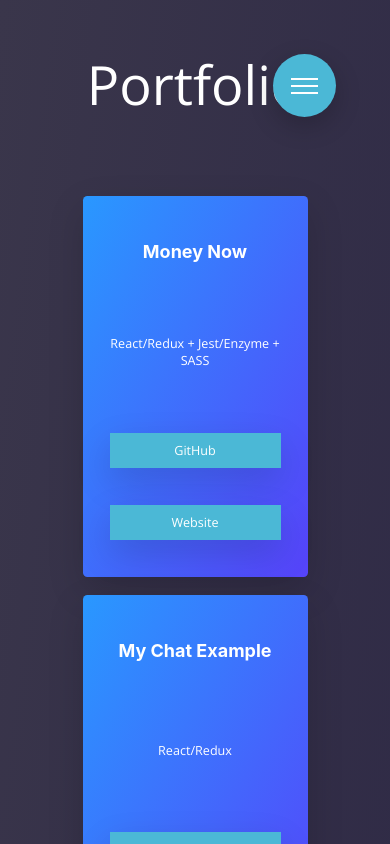
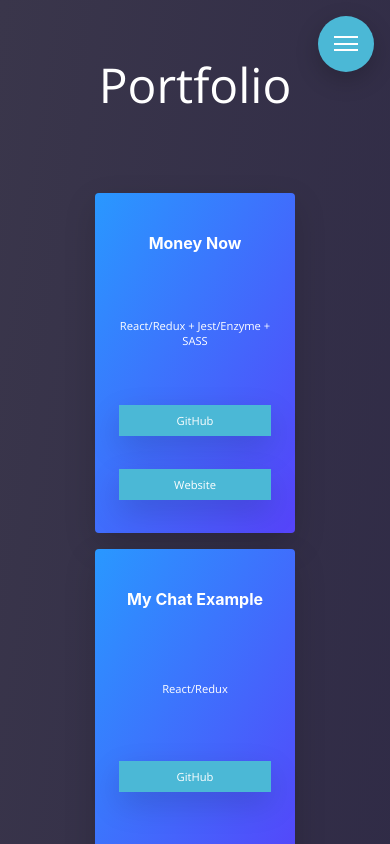
Before and after one commit to HenriqueFadoni/portfolio-2.0, a React (Create React App) app: page /portfolio in a window 390 px wide. Shown: the top 844 px of the page. Built offline with nearby package versions, Linux system fonts and the light colour scheme.

Commit message:
Creating Media Queries for Responsive Layout ( Tab-Port ) and disabling animations

```diff
--- a/src/sass/base/_base.scss
+++ b/src/sass/base/_base.scss
@@ -16,6 +16,10 @@ html {
     @include respond(tab-land) {
         font-size: 56.25%; // 1rem = 9px
     }
+
+    @include respond(tab-land) {
+        font-size: 50%; // 1rem = 8px
+    }
 }
 
 body {
--- a/src/sass/components/_cards.scss
+++ b/src/sass/components/_cards.scss
@@ -28,6 +28,11 @@
             display: inline;
             margin: 1rem 3rem;
         }
+
+        @include respond(tab-port) {
+            font-size: 1.2rem;
+            p { margin: 1rem 1rem };
+        }
     }
 
     &-1 { animation: moveInLeftNoBouncing .5s backwards};
@@ -38,6 +43,8 @@
     &-2:hover,
     &-3:hover {
         transform: translateY(-1rem);
+
+        @include respond(tab-land) { transform: translateY(0) };
     }
 }
 
--- a/src/sass/layout/_navigation.scss
+++ b/src/sass/layout/_navigation.scss
@@ -14,6 +14,11 @@
         border: none;
         text-align: center;
         cursor: pointer;
+
+        @include respond(tab-port) {
+            top: 2rem;
+            right: 2rem;
+        }
     }
 
     // -------------------------------------------
@@ -33,6 +38,11 @@
         );
         z-index: 1000 !important;
         transition: transform 0.5s cubic-bezier(0.86, 0, 0.07, 1);
+
+        @include respond(tab-port) {
+            top: 2.5rem;
+            right: 2.5rem;
+        }
     }
 
     &__background-active {
--- a/src/sass/pages/_contacts.scss
+++ b/src/sass/pages/_contacts.scss
@@ -80,6 +80,11 @@
             a:hover {
                 color: $color-blue;
                 transform: translateX(1rem);
+
+                @include respond(tab-land) {
+                    color: $color-blue-darkest;
+                    transform: translateX(0);
+                }
             }
         }
     }
@@ -87,14 +92,10 @@
     &__address {
         @include allSpaceBgWhite;
 
-
         font-size: 1.2rem;
         color: $color-blue-darkest;
         padding: 4rem;
         animation: moveInRight2 .5s .7s backwards;
-
-        justify-self: center;
-        align-self: flex-start;
 
         &-subtitle { margin-bottom: .7rem };
         h3:last-child {
@@ -135,5 +136,10 @@
     &__cta a:hover {
         font-size: 3.2rem;
         color: $color-blue;
+
+        @include respond(tab-land) {
+            font-size: 3rem;
+            color: $color-blue-darkest;
+        }
     }
 }
--- a/src/sass/pages/_description.scss
+++ b/src/sass/pages/_description.scss
@@ -17,6 +17,12 @@
     grid-template-columns: minmax(1fr, min-content);
     grid-template-rows: 30rem 50rem;
 
+    @include respond(tab-port) {
+        height: 100vh;
+        background-position: center;
+        grid-template-rows: auto;
+        padding-bottom: 5rem;
+    }
     //-------------------------------
     // GRID-1, GRID-CARDS
 
@@ -27,6 +33,11 @@
 
         justify-content: center;
         margin: 5%;
+
+        @include respond(tab-port) {
+            margin: 10% 10% 4% 10%;
+            grid-template-columns: repeat(auto-fit, minmax(min-content, 15rem));
+        }
     }
 
     //-------------------------------
@@ -110,7 +121,12 @@
                 transition: all .2s;
             }
 
-            li:hover { transform: translateY(-.5rem) };
+            li:hover {
+                transform: translateY(-.5rem);
+                @include respond(tab-land) {
+                    transform: translateY(0);
+                }
+            }
         }
     }
 }
--- a/src/sass/pages/_portfolio.scss
+++ b/src/sass/pages/_portfolio.scss
@@ -81,6 +81,11 @@
         &:hover {
             transform: scale(1.2);
             z-index: 2;
+
+            @include respond(tab-land) {
+                transform: scale(1);
+                z-index: 1;
+            }
         }
     }
 
@@ -100,15 +105,30 @@
         background-color: $color-secondary-darkest;
         transition: all .2s;
 
-        &:hover { background-color: $color-blue-dark };
+        &:hover {
+            background-color: $color-blue-dark;
+            @include respond(tab-land) {
+                background-color: $color-secondary-darkest;
+            }
+        }
     }
 
     &__github:active,
-    &__website:active { transform: scale(.95) };
+    &__website:active {
+        transform: scale(.95);
+        @include respond(tab-land) {
+            transform: scale(1);
+        }
+    }
 
     &__github { margin: 3rem 3rem 1rem 3rem };
 
     &__website { margin: 1rem 3rem 3rem 3rem };
 
-    &__list-container:hover &__item:not(:hover) { transform: scale(0.95) };
+    &__list-container:hover &__item:not(:hover) {
+        transform: scale(0.95);
+        @include respond(tab-land) {
+            transform: scale(1);
+        }
+    }
 }
```
